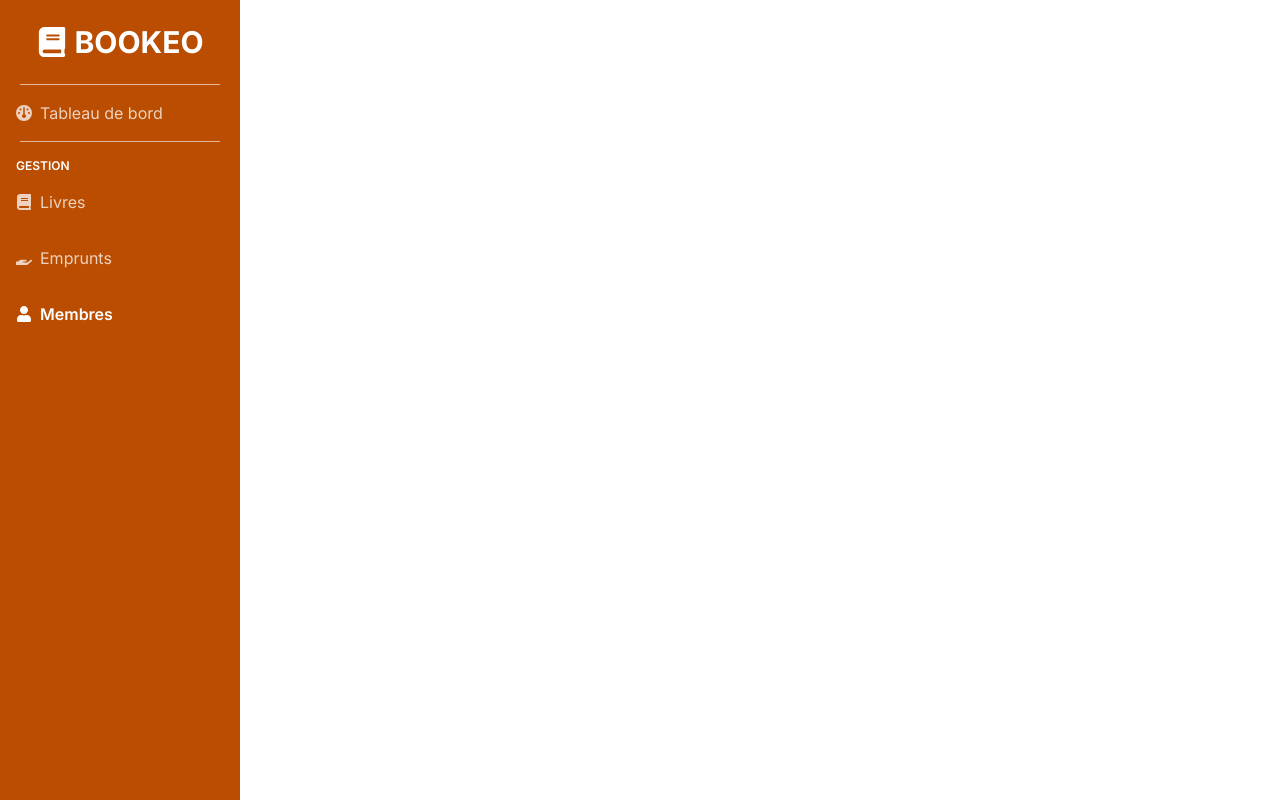
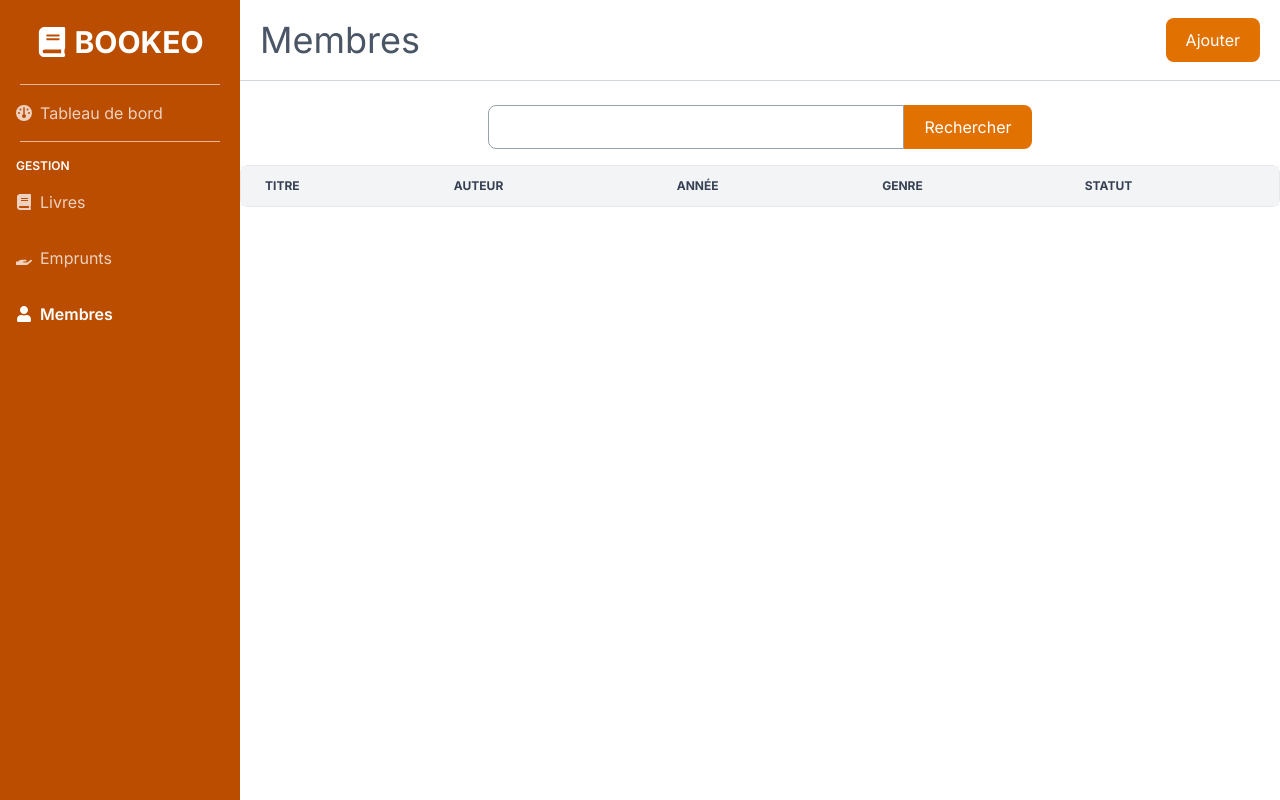
Before and after one commit to Dogishere/Bibliotheque, a React (Vite) app: page /members in a window 1280 px wide. Built offline with nearby package versions, Linux system fonts and the light colour scheme.

Commit message:
fix: adding id to type book

```diff
--- a/src/App.tsx
+++ b/src/App.tsx
@@ -3,6 +3,7 @@ import Dashboard from './pages/Dashboard';
 import Members from './pages/Members';
 import Loans from './pages/Loans';
 import Books from './pages/Books';
+
 
 
 function App() {
--- a/src/components/AddBookModal.tsx
+++ b/src/components/AddBookModal.tsx
@@ -9,12 +9,13 @@ export default function AddBookModal({ handleClick}) {
     const [year,setYear] = useState("");
     const [genre,setGenre] = useState("");
     const dispatch = useDispatch();
-
+    let counter = 0;
 
 
      function handleSubmit(e: React.SubmitEvent<HTMLFormElement>){
         e.preventDefault();
         const book : Book = {
+            id: `book-${counter++}`,
             title,
             author,
             year: Number(year),
--- /dev/null
+++ b/src/features/memberSlice.ts
@@ -0,0 +1,15 @@
+import { createSlice } from "@reduxjs/toolkit";
+import type { Member } from "../types/types";
+
+const  initialState : Member[] =[]
+
+const memberSlice = createSlice({
+    name:"members",
+    initialState,
+    reducers: {
+
+    },
+}
+)
+
+export default memberSlice.reducer;
--- a/src/pages/Books.tsx
+++ b/src/pages/Books.tsx
@@ -14,7 +14,7 @@ export default function Books() {
     function handleClick(){
        setIsOpen(!isOpen)
     }
-
+    console.log(books)
 
 
     return (
--- a/src/pages/Loans.tsx
+++ b/src/pages/Loans.tsx
@@ -3,9 +3,15 @@ import Sidebar from "../components/Sidebar";
 
 export default function Loans () {
     return (
-        <div className="flex">
+        <div className="flex flex-col md:flex-row">
             <Sidebar/>
-            <div></div>
+            <div className="flex-1">
+                <div className="flex items-center justify-between w-full border-b border-gray-300">
+                    <p className="text-4xl text-gray-600 p-5">
+                        Emprunts
+                    </p>
+                </div>
+            </div>
         </div>
      );
 }
--- a/src/pages/Members.tsx
+++ b/src/pages/Members.tsx
@@ -1,10 +1,80 @@
 import Sidebar from "../components/Sidebar"
+import { useState } from "react";
+import AddBookModal from "../components/AddBookModal"
+import { useSelector } from "react-redux";
+import type { RootState } from "../app/store";
 
 export default function Members() {
+
+     const [isOpen,setIsOpen] = useState(false);
+    const books = useSelector((state: RootState) => state.books);
+
+    function handleClick(){
+       setIsOpen(!isOpen)
+    }
     return (
-        <div className="flex">
-            <Sidebar/>
-            <div></div>
-        </div>
+        <div className="flex flex-col md:flex-row">
+                    <Sidebar />
+                    <div className="flex-1">
+                        <div className="flex items-center justify-between border-b border-gray-300">
+                            <p className="text-4xl text-gray-600 p-5">
+                                Membres
+                            </p>
+
+                            <button className="mr-5 rounded-lg bg-amber-600 px-5 py-2.5 text-white cursor-pointer hover:bg-amber-700" onClick={handleClick}>
+                                Ajouter
+                            </button>
+                        </div>
+                        <div className="flex justify-center mt-6">
+                            <input type="search" className="p-2 w-2/5 border rounded-s-lg border-gray-400 focus:border-gray-600" />
+                            <button className="rounded-e-lg bg-amber-600 px-5 py-2.5 text-white cursor-pointer hover:bg-amber-700">
+                                Rechercher
+                            </button>
+                        </div>
+
+                        <div className=" mt-4 rounded-lg border border-gray-200">
+                            <table className="w-full text-left text-sm text-gray-600">
+                                <thead className="bg-gray-100 text-xs uppercase text-gray-700">
+                                    <tr>
+                                        <th className="px-6 py-3">Titre</th>
+                                        <th className="px-6 py-3">Auteur</th>
+                                        <th className="px-6 py-3">Année</th>
+                                        <th className="px-6 py-3">Genre</th>
+                                        <th className="px-6 py-3">Statut</th>
+                                    </tr>
+                                </thead>
+
+                                <tbody>{ books.map((book) =>(
+                                    <tr  key={book.title} className="border-b bg-white hover:bg-gray-50">
+                                        <td className="px-6 py-4 font-medium text-gray-900">
+                                            {book.title}
+                                        </td>
+
+                                        <td className="px-6 py-4">
+                                            {book.author}
+                                        </td>
+
+                                        <td className="px-6 py-4">
+                                            {book.year}
+                                        </td>
+
+                                        <td className="px-6 py-4">
+                                            {book.genre}
+                                        </td>
+
+                                        <td className="px-6 py-4">
+                                            <span className="rounded-full bg-green-100 px-3 py-1 text-xs font-medium text-green-700">
+                                                {book.status}
+                                            </span>
+                                        </td>
+                                    </tr>
+                                ))
+                                    }
+                                </tbody>
+                            </table>
+                        </div>
+                    </div>
+                    {isOpen && (<AddBookModal handleClick={handleClick} />)}
+                </div>
     )
 }
--- a/src/types/types.ts
+++ b/src/types/types.ts
@@ -5,9 +5,18 @@ export interface CardProps {
 }
 
 export interface Book{
+    id: string;
     title: string;
     author: string;
     year: number;
     genre: string;
     status?: "available" | "borrowed"
 }
+
+export interface Member {
+    id:string;
+    firstName: string;
+    lastName : string;
+    email: string;
+    registrationDate: string;
+}
```
